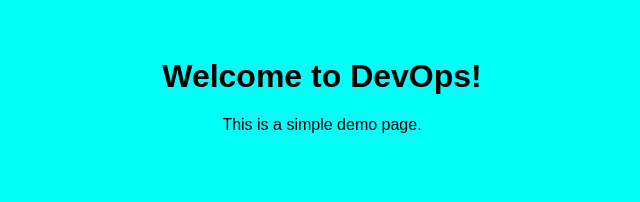
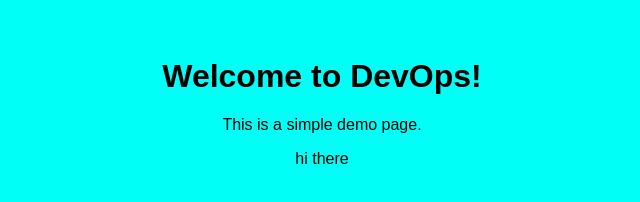
Before and after one commit to Destin-y369/week3-demo, a plain HTML site: page index.html in a window 1280 px wide. Shown: the full height of the page, 318-958 px from the left. Drawn offline with Linux system fonts and the light colour scheme.

Commit message:
new line added

```diff
--- a/index.html
+++ b/index.html
@@ -17,5 +17,6 @@ padding: 50px;
 <body>
 <h1>Welcome to DevOps!</h1>
 <p>This is a simple demo page.</p>
+<P>hi there</P>
 </body>
 </html>
```
